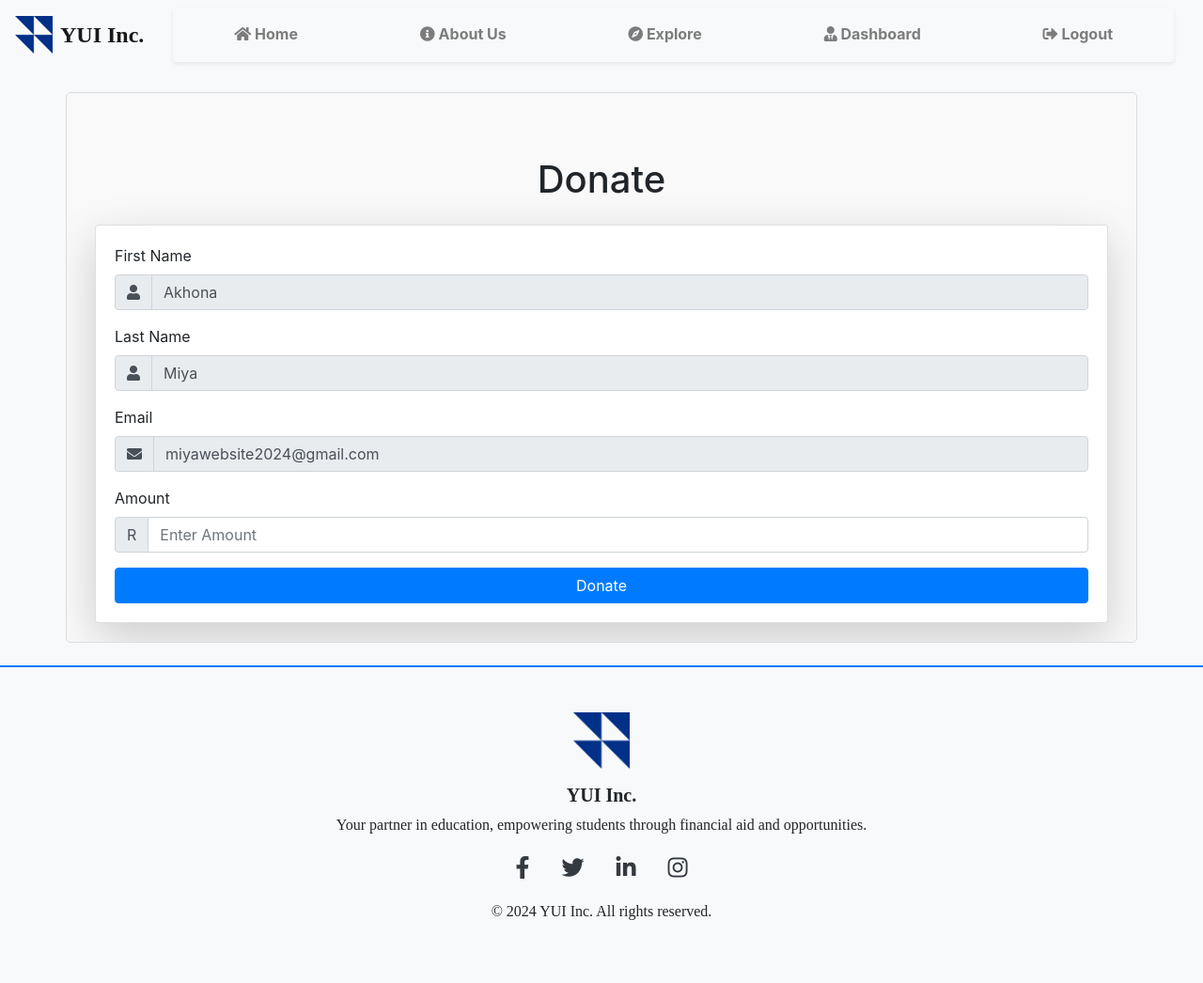
After one commit to NVNtshangase/Youth-Incubation-System, a Flask app: page /pay in a window 1280 px wide. The commit adds this page. Shown: the whole page at 94% size. Run offline with Flask 3, Linux system fonts and the light colour scheme; a user stored in the database is signed in; some libraries are stand-ins or nearby versions.

Commit message:
payment dn

```diff
--- a/YUI Inc/app.py
+++ b/YUI Inc/app.py
@@ -8,6 +8,8 @@ from blue_prints.application import application_bp
 from blue_prints.certificate import certificate_bp
 from werkzeug.security import check_password_hash
 from werkzeug.security import generate_password_hash
+from dotenv import load_dotenv
+load_dotenv()
 
 app = Flask(__name__)
 app.secret_key = ' ty7u8miooimnhbg-40_6jko0-6ojy'
@@ -23,7 +25,6 @@ login_manager.login_view = 'login'  # Redirect here if not logged in
 app.register_blueprint(donation_bp)
 app.register_blueprint(application_bp)
 app.register_blueprint(certificate_bp)
-
 
 # Load user function
 @login_manager.user_loader
@@ -123,11 +124,6 @@ def update_password():
 
     return render_template('update_profile.html', student=student)
 
-
-from dotenv import load_dotenv
-import os
-
-load_dotenv()
 # Login route
 @app.route('/login', methods=['GET', 'POST'])
 def login():
--- a/YUI Inc/blue_prints/donation.py
+++ b/YUI Inc/blue_prints/donation.py
@@ -1,9 +1,22 @@
+import datetime
 import re
 from flask import Blueprint, render_template, request, redirect, url_for, session, flash
-from models.models import User, Donor, db
+from models.models import Payment, User, Donor, db
 from werkzeug.security import generate_password_hash
 import phonenumbers
+import os
+from dotenv import load_dotenv
+import requests
+from flask_login import current_user, login_required
+from datetime import datetime
 
+# Load environment variables
+load_dotenv()
+
+# Paystack credentials
+PAYSTACK_PUBLIC_KEY = os.getenv('PAYSTACK_PUBLIC_KEY')
+PAYSTACK_SECRET_KEY = os.getenv('PAYSTACK_SECRET_KEY')
+PAYSTACK_BASE_URL = 'https://api.paystack.co'
 donation_bp = Blueprint('donation', __name__)
 
 # Luhn algorithm to validate ID number
@@ -92,19 +105,19 @@ def donate():
                     return render_template('donation.html', donor_info=donor_info)
 
                 # Check if the email already exists
-                existing_user = User.query.filter_by(username=donor_info['email']).first()
+                existing_user = db.session.get(User, donor_info['email'])
                 if existing_user:
                     flash("Email already registered. Please log in instead.", 'error')
                     return redirect(url_for('home'))
 
                 # Check if the ID number already exists
-                existing_donor = Donor.query.filter_by(donor_id_number=donor_info['id_number']).first()
+                existing_donor = db.session.get(Donor, donor_info['id_number'])
                 if existing_donor:
                     flash("A profile with this ID number already exists. Please log in or contact support.", 'error')
                     return redirect(url_for('home'))
 
                 # Check if the cellphone number already exists
-                existing_donor_cell = Donor.query.filter_by(donor_phone_number=donor_info['full_phone_number']).first()
+                existing_donor_cell = db.session.get(Donor, donor_info['full_phone_number'])
                 if existing_donor_cell:
                     flash("A profile with this cellphone number already exists. Please log in or contact support.", 'error')
                     return redirect(url_for('home'))
@@ -135,11 +148,136 @@ def donate():
                 session['donor_id'] = new_donor.donor_code
                 flash('Profile created successfully', 'success')
 
-                # Redirect to the home page after profile creation
-                return redirect(url_for('payment'))
+                return redirect(url_for('donation.pay'))
 
         except Exception as e:
+            print(f"Error: {e}")
             flash("An error occurred while processing your request. Please try again later.", 'error')
             return render_template('donation.html', donor_info=donor_info)
 
     return render_template('donation.html', donor_info=donor_info)
+
+@donation_bp.route('/pay')
+@login_required
+def pay():
+    donor = db.session.get(Donor, current_user.id)
+
+    if not donor:
+        flash('Donor not found.', 'error')
+        return redirect(url_for('home'))
+
+    return render_template('pay.html',
+                            donor_name=donor.donor_name,
+                            donor_surname=donor.donor_surname,
+                            email=donor.donor_email)
+
+@donation_bp.route('/initialize-payment', methods=['POST'])
+def initialize_payment():
+    # Retrieve form data
+    amount = request.form.get('amount')
+    email = request.form.get('email')
+    donor_name = request.form.get('donor_name')  # Get donor first name
+    donor_surname = request.form.get('donor_surname')  # Get donor last name
+
+    # Validate the input data
+    if not amount or not email or not donor_name or not donor_surname:
+        flash('Please provide all required details.', 'error')
+        return redirect(url_for('donation.donate'))
+
+    try:
+        # Combine first name and surname into full name
+        full_name = f"{donor_name} {donor_surname}"
+
+        amount_in_kobo = int(amount) * 100  # Convert amount to kobo (for Paystack)
+        initialize_url = f"{PAYSTACK_BASE_URL}/transaction/initialize"
+
+        headers = {
+            'Authorization': f'Bearer {PAYSTACK_SECRET_KEY}',
+            'Content-Type': 'application/json',
+        }
+
+        # Fetch the donor object based on the current user
+        donor = Donor.query.filter_by(user_id=current_user.id).first()
+
+        # Check if donor exists
+        if not donor:
+            flash('Donor not found.', 'error')
+            return redirect(url_for('donation.donate'))
+
+        # Prepare the data for Paystack request
+        data = {
+            'email': email,
+            'amount': amount_in_kobo,
+            'callback_url': 'https://effective-dollop-g4rq5wrxwp727w4-5000.app.github.dev/verify-payment',
+            'metadata': {
+                'donor_full_name': full_name,
+                'donor_code': donor.donor_code  # Use the donor instance to access donor_code
+            }
+        }
+
+        # Send request to Paystack API to initialize payment
+        response = requests.post(initialize_url, json=data, headers=headers)
+        response_data = response.json()
+
+        # Log the Paystack API response for debugging
+        print("Paystack API Response:", response_data)
+
+        if response.status_code == 200 and response_data['status']:
+            payment_url = response_data['data']['authorization_url']
+            return redirect(payment_url)
+        else:
+            error_message = response_data.get('message', 'Unknown error')
+            print("Paystack initialization error:", error_message)
+            flash(f'Failed to initialize payment: {error_message}', 'error')
+            return redirect(url_for('dashboard'))
+
+    except Exception as e:
+        print("An error occurred during payment initialization:", str(e))
+        flash('An unexpected error occurred. Please try again later.', 'error')
+        return redirect(url_for('dashboard'))
+
+@donation_bp.route('/verify-payment', methods=['GET'])
+def verify_payment():
+    reference = request.args.get('reference')
+
+    if not reference:
+        flash('Payment reference missing. Unable to verify payment.', 'error')
+        return redirect(url_for('dashboard'))
+
+    verify_payment_url = f'{PAYSTACK_BASE_URL}/transaction/verify/{reference}'
+
+    headers = {
+        'Authorization': f'Bearer {PAYSTACK_SECRET_KEY}',
+        'Content-Type': 'application/json',
+    }
+
+    response = requests.get(verify_payment_url, headers=headers)
+    response_data = response.json()
+
+    # If successful
+    if response.status_code == 200 and response_data['status']:
+        data = response_data['data']
+        if data['status'] == 'success':
+            # Extract payment details
+            amount = data['amount'] / 100  # kobo to the original amount
+            donor_code = data['metadata'].get('donor_code')
+
+            new_payment = Payment(
+                payment_amount=amount,
+                donor_code=donor_code
+            )
+
+            db.session.add(new_payment)
+            db.session.commit()
+
+            flash('Payment successful. Thank you for your donation!', 'success')
+            return redirect(url_for('dashboard'))  # Change 'dashboard' to your desired route
+        else:
+            flash('Payment verification failed. Please try again.', 'error')
+    else:
+        #  Paystack Info
+        error_message = response_data.get('message', 'Payment verification failed.')
+        print("Paystack error:", error_message)
+        flash(f'Payment verification failed: {error_message}', 'error')
+
+    return redirect(url_for('dashboard'))
--- /dev/null
+++ b/YUI Inc/templates/pay.html
@@ -0,0 +1,72 @@
+{% extends 'base.html' %}
+
+{% block title %}
+    Donate
+{% endblock %}
+
+{% block content %}
+    <div class="container mt-5">
+        <h1 class="text-center mb-4">Donate</h1>
+
+        <!-- Flash Messages -->
+        {% with messages = get_flashed_messages(with_categories=true) %}
+            {% if messages %}
+                <div class="flash-message mb-4">
+                    <ul class="list-group">
+                        {% for category, message in messages %}
+                            <li class="list-group-item list-group-item-{{ category }}">{{ message }}</li>
+                        {% endfor %}
+                    </ul>
+                </div>
+            {% endif %}
+        {% endwith %}
+
+        <div class="card shadow-lg">
+            <div class="card-body">
+                <form method="POST" action="/initialize-payment">
+                    <div class="form-group">
+                        <label for="donor_name">First Name</label>
+                        <div class="input-group">
+                            <div class="input-group-prepend">
+                                <span class="input-group-text"><i class="fas fa-user"></i></span>
+                            </div>
+                            <input type="text" name="donor_name" id="donor_name" class="form-control" value="{{ donor_name }}" readonly>
+                        </div>
+                    </div>
+
+                    <div class="form-group">
+                        <label for="donor_surname">Last Name</label>
+                        <div class="input-group">
+                            <div class="input-group-prepend">
+                                <span class="input-group-text"><i class="fas fa-user"></i></span>
+                            </div>
+                            <input type="text" name="donor_surname" id="donor_surname" class="form-control" value="{{ donor_surname }}" readonly>
+                        </div>
+                    </div>
+
+                    <div class="form-group">
+                        <label for="email">Email</label>
+                        <div class="input-group">
+                            <div class="input-group-prepend">
+                                <span class="input-group-text"><i class="fas fa-envelope"></i></span>
+                            </div>
+                            <input type="email" name="email" id="email" class="form-control" value="{{ email }}" readonly>
+                        </div>
+                    </div>
+
+                    <div class="form-group">
+                        <label for="amount">Amount</label>
+                        <div class="input-group">
+                            <div class="input-group-prepend">
+                                <span class="input-group-text">R</span>
+                            </div>
+                            <input type="number" name="amount" id="amount" class="form-control" placeholder="Enter Amount" required>
+                        </div>
+                    </div>
+
+                    <button type="submit" class="btn btn-primary btn-block">Donate</button>
+                </form>
+            </div>
+        </div>
+    </div>
+{% endblock %}
```
Also changed, not shown: YUI Inc/models/models.py (+14 -5 lines), YUI Inc/static/payment.css (deleted, +0 -41 lines), YUI Inc/static/payment.js (deleted, +0 -23 lines), YUI Inc/templates/dashboard.html (+2 -6 lines), YUI Inc/templates/payment.html (deleted, +0 -29 lines), YUI Inc/instance/site.db (added).
